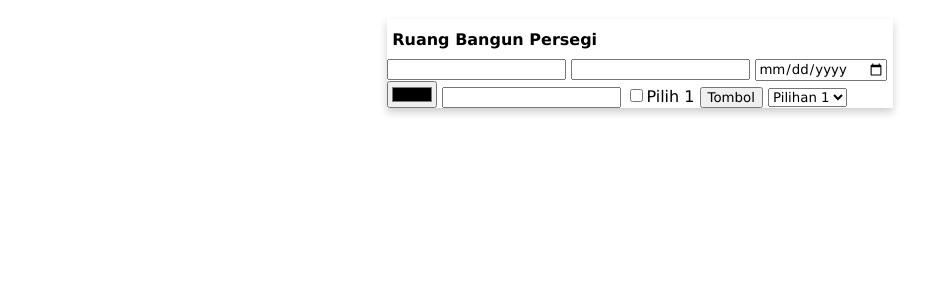
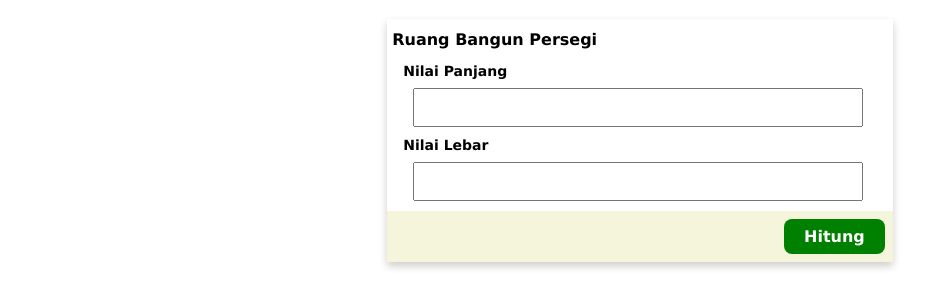
Before and after one commit to arthawebid/dwz-html03, a plain HTML site: page index.html in a window 1280 px wide. Shown: the part 62-370 px from the top of the page, without its empty margins (0-949 px from the left). Drawn offline with Linux system fonts and the light colour scheme.

Commit message:
update css

```diff
--- a/index.html
+++ b/index.html
@@ -16,27 +16,15 @@
       <div class="cardbody">
 
         <form>
-
-          <input type="text" name="txNAMA" id="txNAMA" class="txNAMA">
-          <input type="number">
-          <input type="date">
-          <input type="color">
-          <input type="password">
-          <input type="checkbox">Pilih 1
-          <input type="submit" value="Tombol">
-
-          <select>
-            <option>Pilihan 1</option>
-            <option>Pilihan 2</option>
-          </select>
-
-
-
+          <label>Nilai Panjang</label>
+            <input type="text" id="PJ">
+          <label>Nilai Lebar</label>
+            <input type="text" id="LB">
         </form>
 
       </div>
       <div class="cardfooter">
-
+        <button class="btn1">Hitung</button>
       </div>
     </div>
   </div>
--- a/style.css
+++ b/style.css
@@ -10,3 +10,34 @@
     font-size: 16px;
     padding: 0px 5px;
 }
+.cardbody{
+    padding: 2px 16px;
+}
+.cardfooter{
+    padding: 8px;
+    background-color: beige;
+    display: flex;
+    justify-content: right;
+}
+.card:hover{
+    box-shadow: 0 8px 16px 0 rgba(0,0,0, 0.2);
+}
+
+label{
+    font-size: 14px;
+    font-weight: bold;
+}
+input[type=text]{
+    width: 90%;
+    padding: 10px;
+    margin: 8px 10px;
+}
+.btn1{
+    border: none;
+    border-radius: 8px;
+    background-color: green;
+    color:white;
+    font-size: 16px;
+    font-weight: bold;
+    padding: 8px 20px;
+}
```
